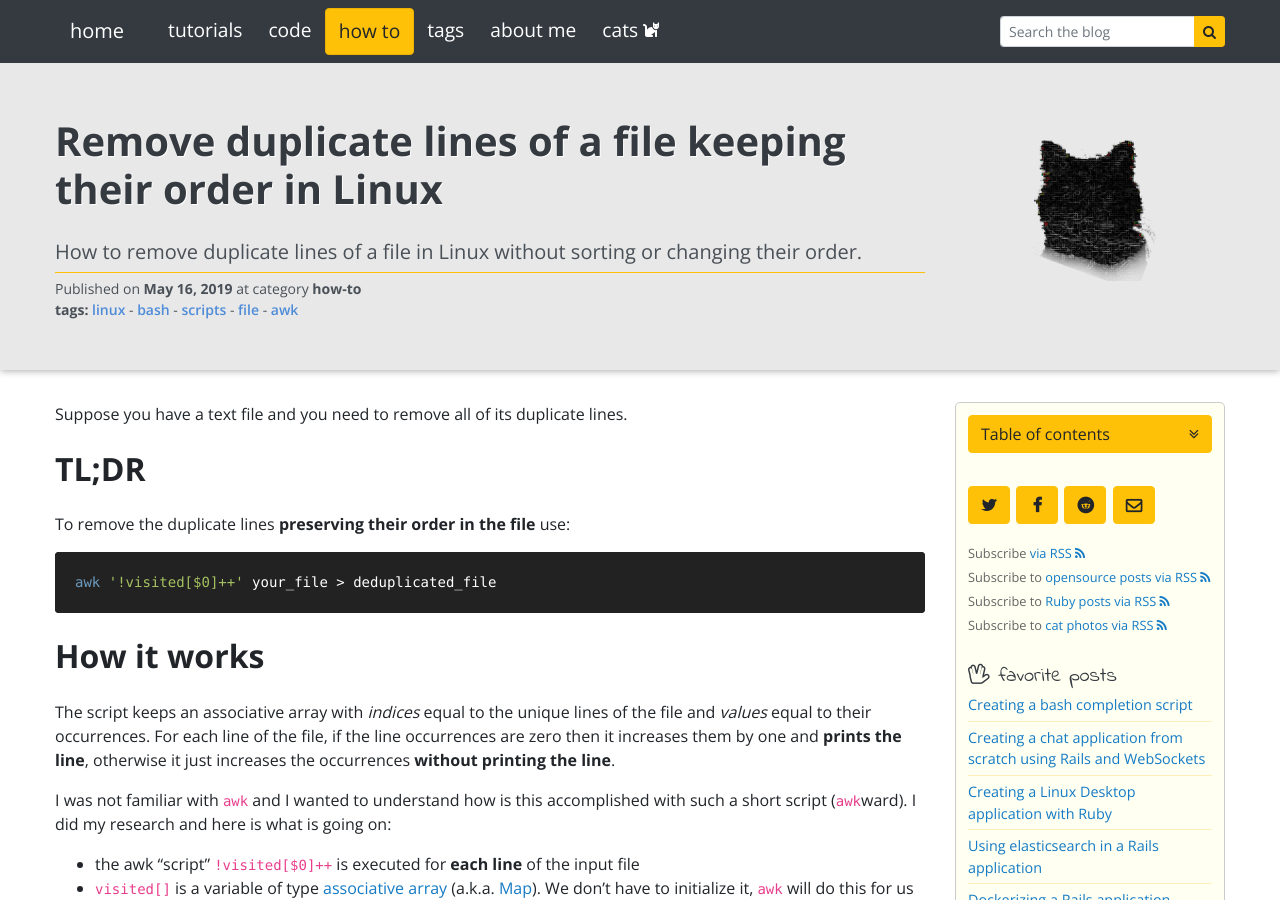
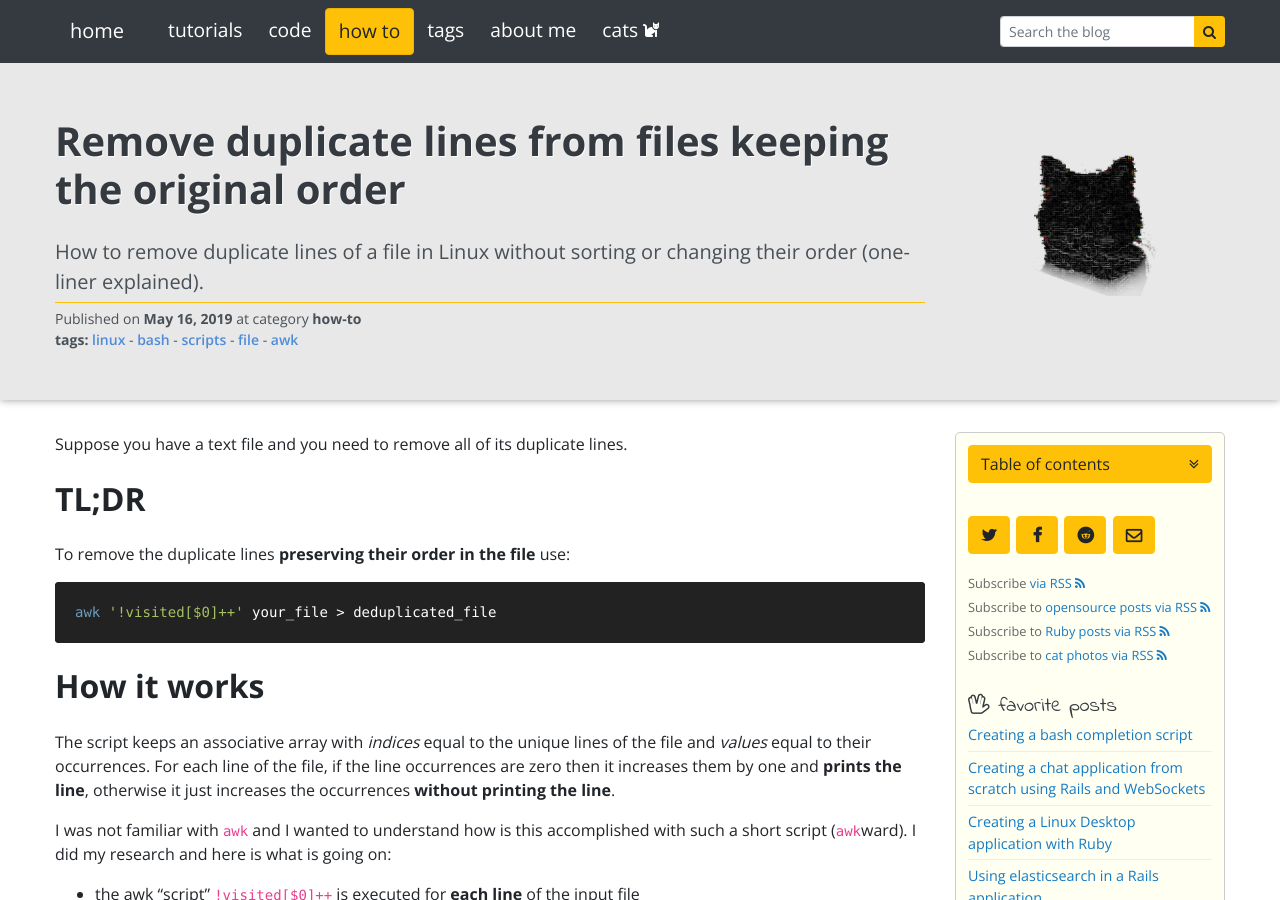
Before and after one commit to iridakos/iridakos.github.io, a Jekyll site: the page built from _posts/2019-05-16-remove-duplicate-lines-preserving-order-linux.markdown, in a window 1280 px wide and 900 px high. Built offline with Jekyll 4.4.1, drawn with Linux system fonts in a browser that asks for light colours; nearby versions of some CDN libraries; comment, search, counter and statistics services are not loaded.

Commit message:
Update 2019-05-16-remove-duplicate-lines-preserving-order-linux.markdown

```diff
--- a/_posts/2019-05-16-remove-duplicate-lines-preserving-order-linux.markdown
+++ b/_posts/2019-05-16-remove-duplicate-lines-preserving-order-linux.markdown
@@ -1,8 +1,8 @@
 ---
 layout: default
-title:  "Remove duplicate lines of a file keeping their order in Linux"
-description: "How to remove duplicate lines of a file in Linux without sorting or changing their order."
-preview: "How to remove duplicate lines of a file in Linux without sorting or changing their order."
+title:  "Remove duplicate lines from files keeping the original order"
+description: "How to remove duplicate lines of a file in Linux without sorting or changing their order (one-liner explained)."
+preview: "How to remove duplicate lines of a file in Linux without sorting or changing their order (one-liner explained)."
 date: 2019-05-16 11:30:00 +0300
 image: "https://iridakos.com/assets/images/posts/remove-duplicates/post.png"
 category: "how-to"
```
